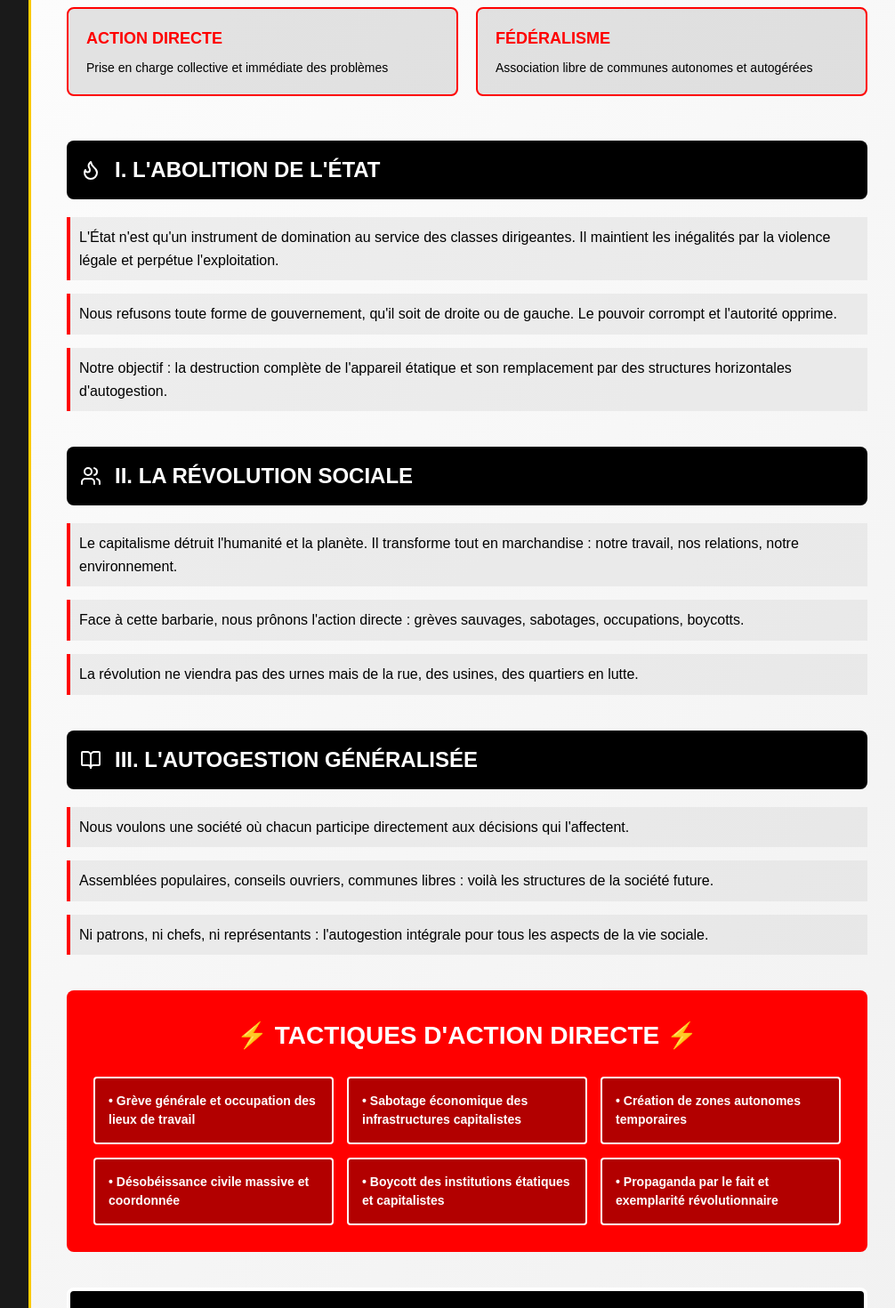
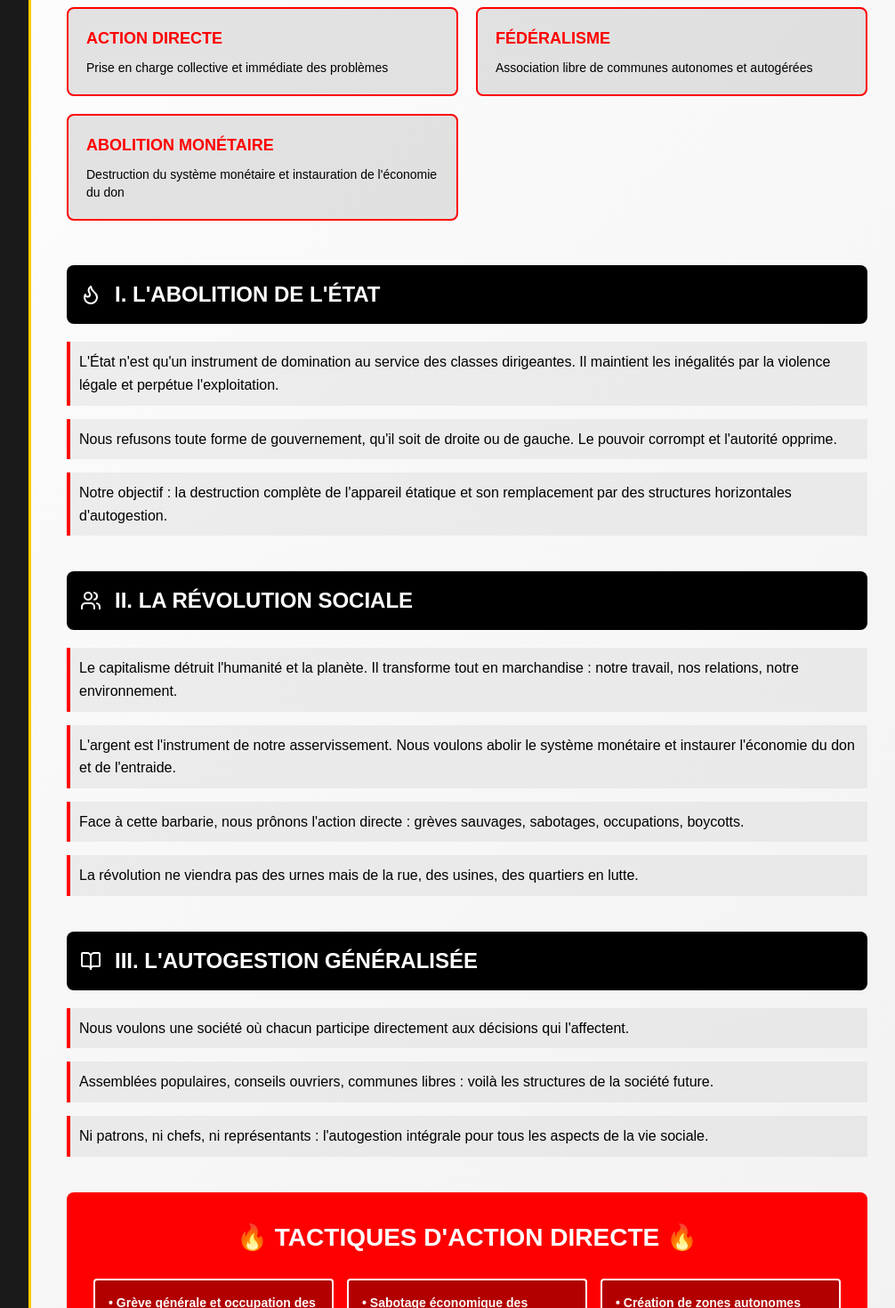
Before and after one commit to AnARCHIS12/ResistanceAnarchiste, a React (Create React App) app in the folder frontend/: page /doleances in a window 1280 px wide. Shown: the part 680-2150 px from the top of the page at 89% size, without its empty margins (265-1271 px from the left). Built offline with nearby package versions, Linux system fonts and the light colour scheme.

Commit message:
Remplace éclairs par flammes et ajoute abolition système monétaire

```diff
--- a/frontend/src/pages/DoleancesPage.jsx
+++ b/frontend/src/pages/DoleancesPage.jsx
@@ -18,6 +18,7 @@ const DoleancesPage = () => {
       icon: <Users size={24} />,
       content: [
         "Le capitalisme détruit l'humanité et la planète. Il transforme tout en marchandise : notre travail, nos relations, notre environnement.",
+        "L'argent est l'instrument de notre asservissement. Nous voulons abolir le système monétaire et instaurer l'économie du don et de l'entraide.",
         "Face à cette barbarie, nous prônons l'action directe : grèves sauvages, sabotages, occupations, boycotts.",
         "La révolution ne viendra pas des urnes mais de la rue, des usines, des quartiers en lutte."
       ]
@@ -66,6 +67,10 @@ const DoleancesPage = () => {
     {
       principe: "FÉDÉRALISME",
       definition: "Association libre de communes autonomes et autogérées"
+    },
+    {
+      principe: "ABOLITION MONÉTAIRE",
+      definition: "Destruction du système monétaire et instauration de l'économie du don"
     }
   ];
 
@@ -211,7 +216,7 @@ const DoleancesPage = () => {
             margin: '40px 0'
           }}>
             <h2 style={{fontSize: '28px', fontWeight: 'bold', marginBottom: '25px', textAlign: 'center'}}>
-              ⚡ TACTIQUES D'ACTION DIRECTE ⚡
+              🔥 TACTIQUES D'ACTION DIRECTE 🔥
             </h2>
             <ul style={{
               listStyle: 'none',
--- a/frontend/src/pages/SitesPage.jsx
+++ b/frontend/src/pages/SitesPage.jsx
@@ -32,7 +32,7 @@ const SitesPage = () => {
           </p>
           <div style={{fontSize: '12px'}}>
             <div>🏴 Fondée en 1922</div>
-            <div>⚡ Action directe</div>
+            <div>🔥 Action directe</div>
             <div>🌍 Solidarité internationale</div>
           </div>
         </div>
@@ -93,7 +93,7 @@ const SitesPage = () => {
                 borderRadius: '8px',
                 border: '2px solid #ff0000'
               }}>
-                <h3 style={{color: '#ff0000', fontSize: '18px', marginBottom: '10px'}}>⚡ ACTION DIRECTE</h3>
+                <h3 style={{color: '#ff0000', fontSize: '18px', marginBottom: '10px'}}>🔥 ACTION DIRECTE</h3>
                 <p style={{fontSize: '14px', lineHeight: '1.5'}}>
                   Grèves, sabotage, boycotts : nous agissons directement contre l'exploitation
                   sans passer par les institutions bourgeoises.
```
Also changed, not shown: 1 other file (tests, documents, lock files or other folders).
